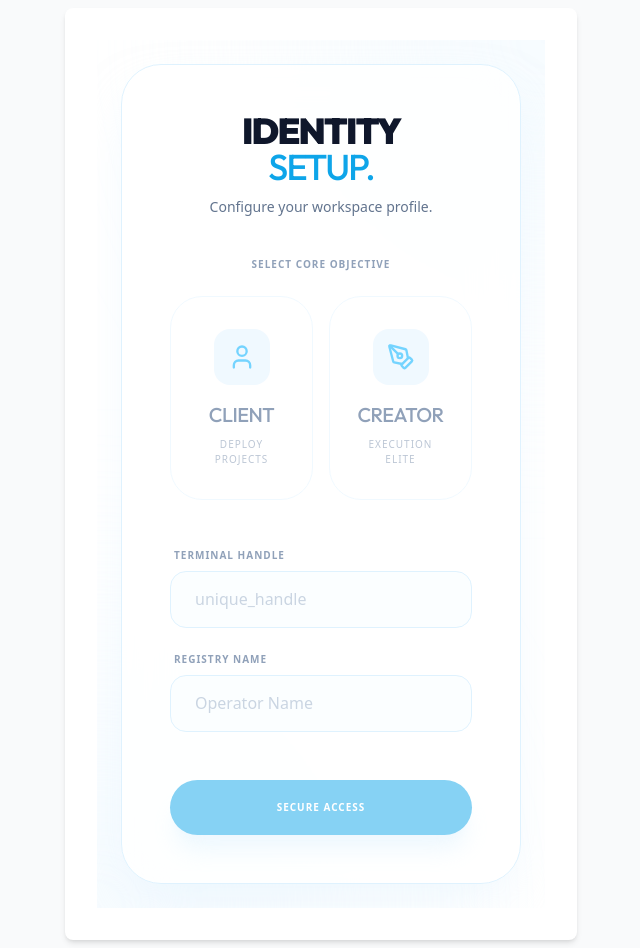
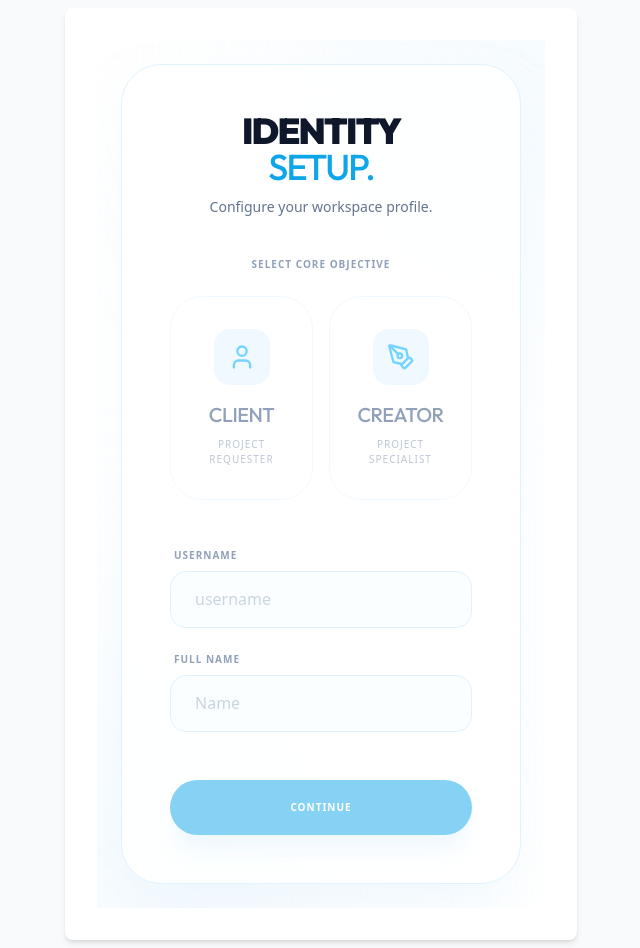
Before and after one commit to SEBRAHEIM/workly2, a Next.js app: page /onboarding in a window 1280 px wide. Shown: the whole page, without its empty margins (319-959 px from the left). Built offline with nearby package versions, Linux system fonts and the light colour scheme; no server answers.

Commit message:
style: update onboarding terminology for better familiarity

```diff
--- a/app/(onboarding)/onboarding/page.tsx
+++ b/app/(onboarding)/onboarding/page.tsx
@@ -67,7 +67,7 @@ export default function Onboarding() {
                                             <User size={28} />
                                         </div>
                                         <span className="font-sans font-black font-black uppercase tracking-tight text-xl">Client</span>
-                                        <p className="text-[10px] font-bold uppercase tracking-widest mt-2 opacity-60 group-hover:opacity-100 transition-opacity">Deploy Projects</p>
+                                        <p className="text-[10px] font-bold uppercase tracking-widest mt-2 opacity-60 group-hover:opacity-100 transition-opacity">Project Requester</p>
                                     </button>
                                     <button
                                         type="button"
@@ -81,7 +81,7 @@ export default function Onboarding() {
                                             <PenTool size={28} />
                                         </div>
                                         <span className="font-sans font-black font-black uppercase tracking-tight text-xl">Creator</span>
-                                        <p className="text-[10px] font-bold uppercase tracking-widest mt-2 opacity-60 group-hover:opacity-100 transition-opacity">Execution Elite</p>
+                                        <p className="text-[10px] font-bold uppercase tracking-widest mt-2 opacity-60 group-hover:opacity-100 transition-opacity">Project Specialist</p>
                                     </button>
                                 </div>
                                 <input type="hidden" name="role" value={role} />
@@ -102,7 +102,7 @@ export default function Onboarding() {
                         <div className="space-y-6 pt-4">
                             <div>
                                 <label htmlFor="username" className="block text-[10px] font-black text-slate-400 mb-2 uppercase tracking-widest px-1">
-                                    Terminal Handle
+                                    Username
                                 </label>
                                 <input
                                     id="username"
@@ -110,20 +110,20 @@ export default function Onboarding() {
                                     type="text"
                                     required
                                     className="w-full rounded-2xl border border-sky-100 bg-sky-50/30 px-6 py-4 text-slate-900 placeholder:text-slate-300 focus:outline-none focus:ring-4 focus:ring-sky-500/10 focus:border-sky-500 transition-all font-medium text-sm"
-                                    placeholder="unique_handle"
+                                    placeholder="username"
                                 />
                             </div>
 
                             <div>
                                 <label htmlFor="fullName" className="block text-[10px] font-black text-slate-400 mb-2 uppercase tracking-widest px-1">
-                                    Registry Name
+                                    Full Name
                                 </label>
                                 <input
                                     id="fullName"
                                     name="fullName"
                                     type="text"
                                     className="w-full rounded-2xl border border-sky-100 bg-sky-50/30 px-6 py-4 text-slate-900 placeholder:text-slate-300 focus:outline-none focus:ring-4 focus:ring-sky-500/10 focus:border-sky-500 transition-all font-medium text-sm"
-                                    placeholder="Operator Name"
+                                    placeholder="Name"
                                 />
                             </div>
                         </div>
@@ -137,7 +137,7 @@ export default function Onboarding() {
                             className="w-full rounded-full bg-[#0EA5E9] px-6 py-5 text-white font-black text-[10px] uppercase tracking-widest hover:bg-sky-600 hover:shadow-2xl hover:shadow-sky-100 active:scale-[0.98] transition-all duration-300 shadow-xl shadow-sky-100 disabled:opacity-50 mt-4"
                             disabled={!role && !isAdmin}
                         >
-                            {isAdmin ? 'Deploy Admin Identity' : 'Secure Access'}
+                            {isAdmin ? 'Deploy Admin Identity' : 'Continue'}
                         </button>
                     </form>
                 </div>
```
